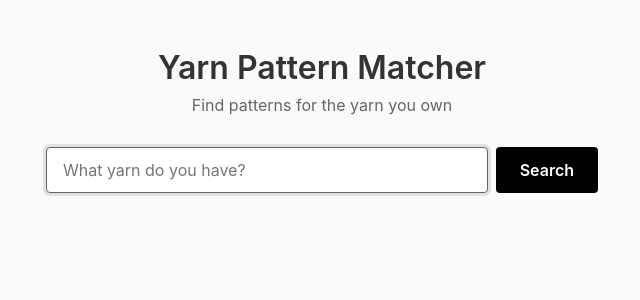
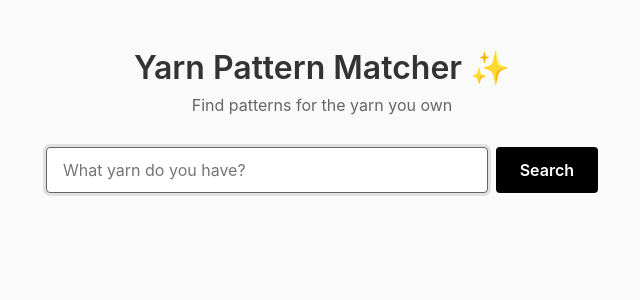
Before and after one commit to abrostoff2/knitting-app, a React (Vite) app in the folder frontend/: page / in a window 1280 px wide. Shown: the top 300 px of the page, without its empty margins (318-958 px from the left). Built offline with nearby package versions, Linux system fonts and the light colour scheme; no server answers.

Commit message:
Test auto-deployment by adding sparkle emoji to title

```diff
--- a/frontend/src/components/YarnSearchScreen.tsx
+++ b/frontend/src/components/YarnSearchScreen.tsx
@@ -39,7 +39,7 @@ export const YarnSearchScreen: React.FC<Props> = ({ onSelect, isLoading }) => {
 
   return (
     <div className={styles.container}>
-      <h1>Yarn Pattern Matcher</h1>
+      <h1>Yarn Pattern Matcher ✨</h1>
       <p className={styles.subtitle}>Find patterns for the yarn you own</p>
 
       <form onSubmit={handleSearch} className={styles.form}>
```
